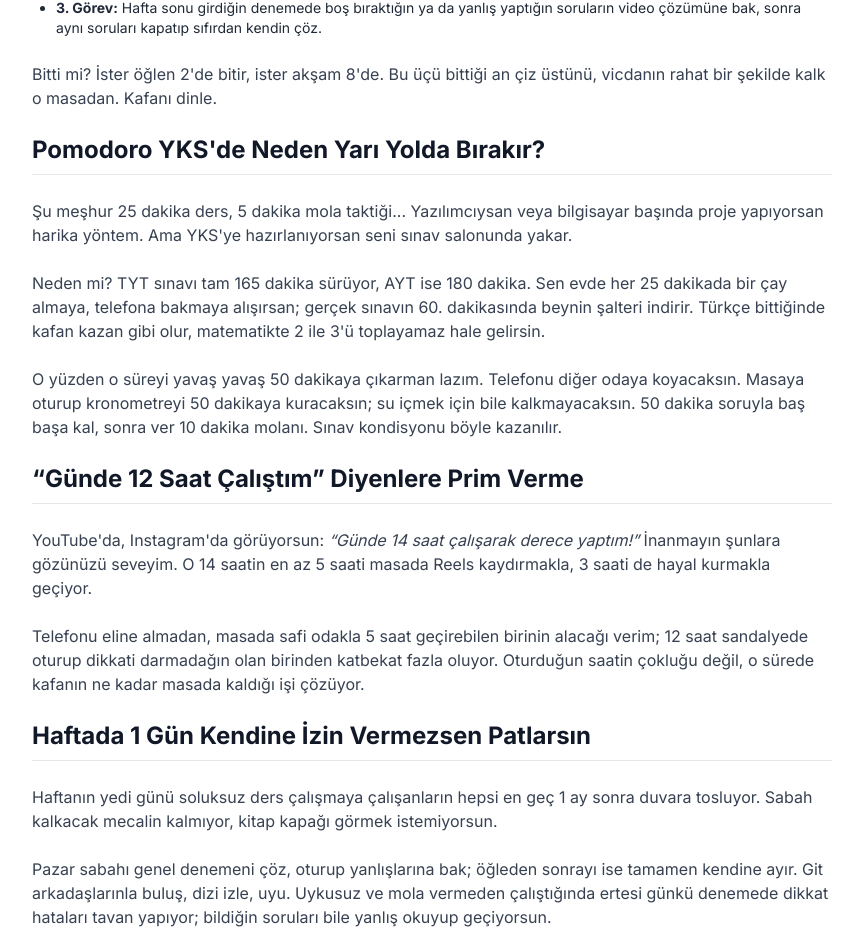
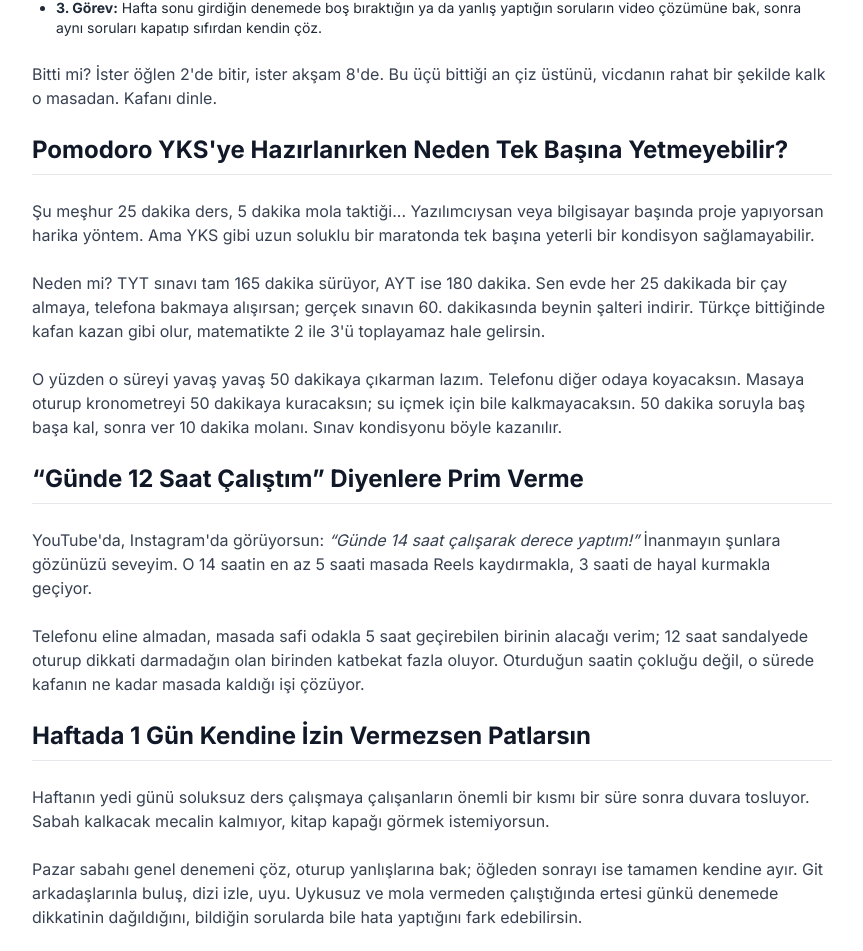
Before and after one commit to mert121212/yks-net-hesaplama, a Next.js app: page /blog/yks-hazirlik-programi in a window 1280 px wide. Shown: the part 1792-2743 px from the top of the page, without its empty margins (208-1071 px from the left). Built offline with nearby package versions, Linux system fonts and the light colour scheme.

Commit message:
content: fine-tune yks-hazirlik-programi, address remaining 3 stylistic feedback points

```diff
--- a/src/app/blog/yks-hazirlik-programi/page.tsx
+++ b/src/app/blog/yks-hazirlik-programi/page.tsx
@@ -101,10 +101,10 @@ export default function YKSHazirlikProgrami() {
                         </p>
 
                         <h2 className="text-2xl font-bold text-gray-900 mt-10 mb-4 border-b pb-2">
-                            Pomodoro YKS&apos;de Neden Yarı Yolda Bırakır?
+                            Pomodoro YKS&apos;ye Hazırlanırken Neden Tek Başına Yetmeyebilir?
                         </h2>
                         <p>
-                            Şu meşhur 25 dakika ders, 5 dakika mola taktiği... Yazılımcıysan veya bilgisayar başında proje yapıyorsan harika yöntem. Ama YKS&apos;ye hazırlanıyorsan seni sınav salonunda yakar.
+                            Şu meşhur 25 dakika ders, 5 dakika mola taktiği... Yazılımcıysan veya bilgisayar başında proje yapıyorsan harika yöntem. Ama YKS gibi uzun soluklu bir maratonda tek başına yeterli bir kondisyon sağlamayabilir.
                         </p>
                         <p>
                             Neden mi? TYT sınavı tam 165 dakika sürüyor, AYT ise 180 dakika. Sen evde her 25 dakikada bir çay almaya, telefona bakmaya alışırsan; gerçek sınavın 60. dakikasında beynin şalteri indirir. Türkçe bittiğinde kafan kazan gibi olur, matematikte 2 ile 3&apos;ü toplayamaz hale gelirsin.
@@ -127,10 +127,10 @@ export default function YKSHazirlikProgrami() {
                             Haftada 1 Gün Kendine İzin Vermezsen Patlarsın
                         </h2>
                         <p>
-                            Haftanın yedi günü soluksuz ders çalışmaya çalışanların hepsi en geç 1 ay sonra duvara tosluyor. Sabah kalkacak mecalin kalmıyor, kitap kapağı görmek istemiyorsun.
+                            Haftanın yedi günü soluksuz ders çalışmaya çalışanların önemli bir kısmı bir süre sonra duvara tosluyor. Sabah kalkacak mecalin kalmıyor, kitap kapağı görmek istemiyorsun.
                         </p>
                         <p>
-                            Pazar sabahı genel denemeni çöz, oturup yanlışlarına bak; öğleden sonrayı ise tamamen kendine ayır. Git arkadaşlarınla buluş, dizi izle, uyu. Uykusuz ve mola vermeden çalıştığında ertesi günkü denemede dikkat hataları tavan yapıyor; bildiğin soruları bile yanlış okuyup geçiyorsun.
+                            Pazar sabahı genel denemeni çöz, oturup yanlışlarına bak; öğleden sonrayı ise tamamen kendine ayır. Git arkadaşlarınla buluş, dizi izle, uyu. Uykusuz ve mola vermeden çalıştığında ertesi günkü denemede dikkatinin dağıldığını, bildiğin sorularda bile hata yaptığını fark edebilirsin.
                         </p>
 
                         <div className="bg-slate-900 text-white rounded-2xl p-6 my-8 not-prose">
```
